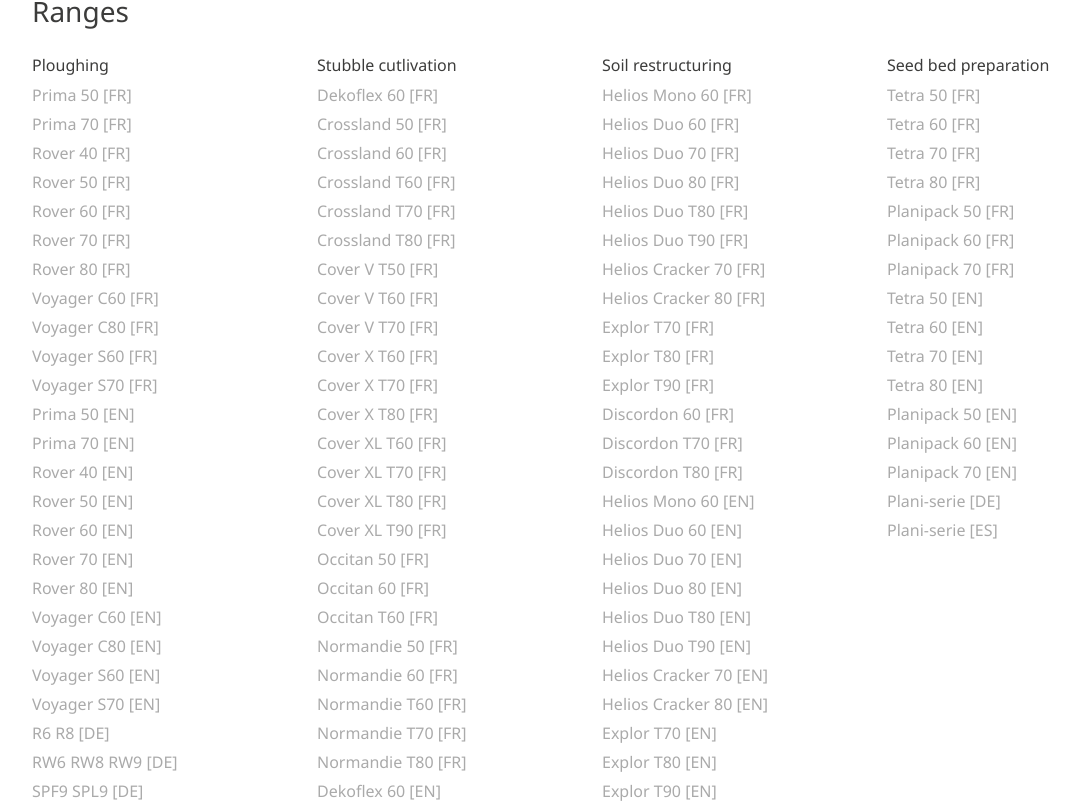
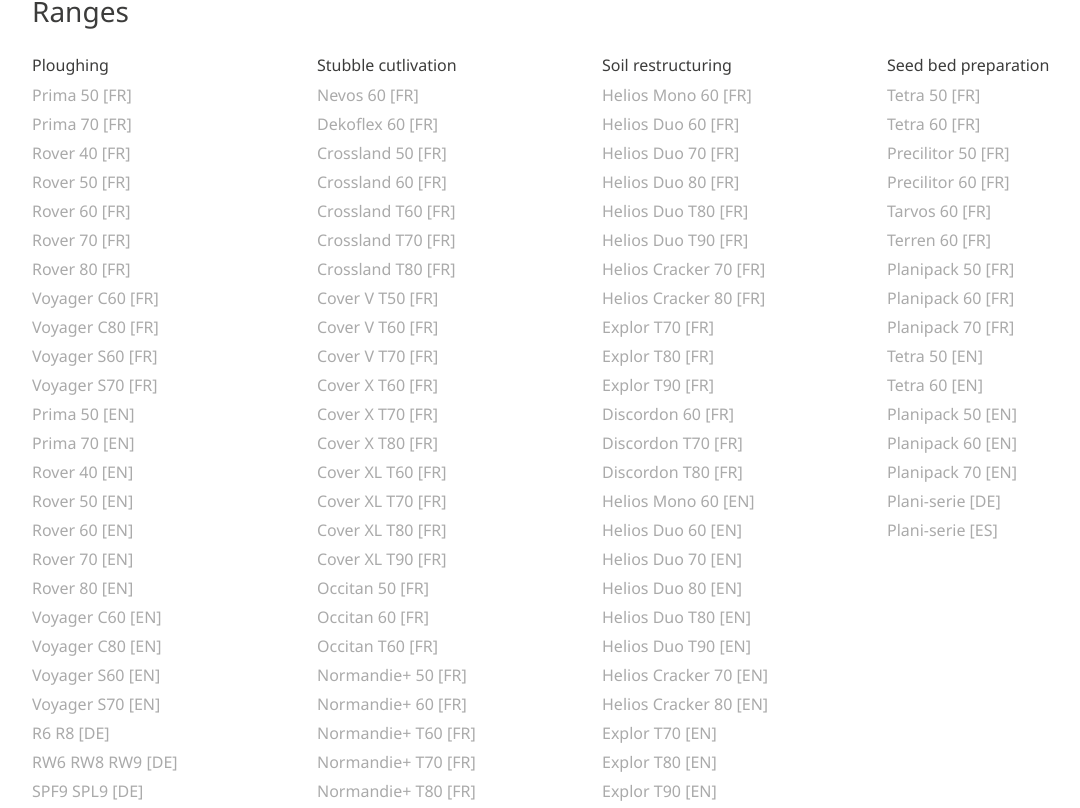
Before and after one commit to JulienYvesRICHARD/marketing.gb-group, a Vue app: page /gregoire-besson in a window 1280 px wide. Shown: the part 2792-3600 px from the top of the page, without its empty margins (53-1133 px from the left). Built offline with nearby package versions, Linux system fonts and the light colour scheme.

Commit message:
Update leaflets (FR)

```diff
--- a/src/views/Gregoire.vue
+++ b/src/views/Gregoire.vue
@@ -656,17 +656,17 @@ export default {
               {
                 name: 'Labour 40 / 50 [FR]',
                 link:
-                  'https://marketing.cellar-c2.services.clever-cloud.com/leaflets/gregoire-besson/ploughing-index-40-50-fr.pdf'
+                  'http://marketing.cellar-c2.services.clever-cloud.com/leaflets/gregoire-besson/2023-02-02-labour-40-50-fr.pdf'
               },
               {
                 name: 'Labour 60 / 70 [FR]',
                 link:
-                  'https://marketing.cellar-c2.services.clever-cloud.com/leaflets/gregoire-besson/ploughing-index-60-70-fr.pdf'
+                  'http://marketing.cellar-c2.services.clever-cloud.com/leaflets/gregoire-besson/2023-02-02-labour-60-70-fr.pdf'
               },
               {
                 name: 'Labour 80 / 90 [FR]',
                 link:
-                  'https://marketing.cellar-c2.services.clever-cloud.com/leaflets/gregoire-besson/ploughing-index-80-90-fr.pdf'
+                  'http://marketing.cellar-c2.services.clever-cloud.com/leaflets/gregoire-besson/2023-02-02-labour-80-90-fr.pdf'
               },
               {
               },
@@ -695,17 +695,17 @@ export default {
               {
                 name: 'Déchaumage 40 / 50 [FR]',
                 link:
-                  'https://marketing.cellar-c2.services.clever-cloud.com/leaflets/gregoire-besson/stubble-cultivation-index-40-50-fr.pdf'
+                  'http://marketing.cellar-c2.services.clever-cloud.com/leaflets/gregoire-besson/2023-02-02-dechaumage-40-50-fr.pdf'
               },
               {
                 name: 'Déchaumage 60 / 70 [FR]',
                 link:
-                  'https://marketing.cellar-c2.services.clever-cloud.com/leaflets/gregoire-besson/stubble-cultivation-index-60-70-fr.pdf'
+                  'http://marketing.cellar-c2.services.clever-cloud.com/leaflets/gregoire-besson/2023-02-02-dechaumage-60-70-fr.pdf'
               },
               {
                 name: 'Déchaumage 80 / 90 [FR]',
                 link:
-                  'https://marketing.cellar-c2.services.clever-cloud.com/leaflets/gregoire-besson/stubble-cultivation-index-80-90-fr.pdf'
+                  'http://marketing.cellar-c2.services.clever-cloud.com/leaflets/gregoire-besson/2023-02-02-dechaumage-80-90-fr.pdf'
               },
               {
               },
@@ -734,12 +734,12 @@ export default {
               {
                 name: 'Restructuration 60 / 70 [FR]',
                 link:
-                  'https://marketing.cellar-c2.services.clever-cloud.com/leaflets/gregoire-besson/restructuring-index-60-70-fr.pdf'
+                  'http://marketing.cellar-c2.services.clever-cloud.com/leaflets/gregoire-besson/2023-02-02-restructuration-60-70-fr.pdf'
               },
               {
                 name: 'Restructuration 80 / 90 [FR]',
                 link:
-                  'https://marketing.cellar-c2.services.clever-cloud.com/leaflets/gregoire-besson/restructuring-index-80-90-fr.pdf'
+                  'http://marketing.cellar-c2.services.clever-cloud.com/leaflets/gregoire-besson/2023-02-02-restructuration-80-90-fr.pdf'
               },
               {
               },
@@ -763,17 +763,12 @@ export default {
               {
                 name: 'Prépa. de sol 40 / 50 [FR]',
                 link:
-                  'https://marketing.cellar-c2.services.clever-cloud.com/leaflets/gregoire-besson/soil-preparation-index-40-50-fr.pdf'
+                  'http://marketing.cellar-c2.services.clever-cloud.com/leaflets/gregoire-besson/2023-02-02-40-50-preparation-de-sol-fr.pdf'
               },
               {
                 name: 'Prépa. de sol 60 / 70 [FR]',
                 link:
-                  'https://marketing.cellar-c2.services.clever-cloud.com/leaflets/gregoire-besson/soil-preparation-index-60-70-fr.pdf'
-              },
-              {
-                name: 'Prépa. de sol 80 / 90 [FR]',
-                link:
-                  'https://marketing.cellar-c2.services.clever-cloud.com/leaflets/gregoire-besson/soil-preparation-index-80-90-fr.pdf'
+                  'http://marketing.cellar-c2.services.clever-cloud.com/leaflets/gregoire-besson/2023-02-02-60-70-preparation-de-sol-fr.pdf'
               },
               {
               },
@@ -822,27 +817,27 @@ export default {
               {
                 name: 'Rover 50 [FR]',
                 link:
-                  'https://marketing.cellar-c2.services.clever-cloud.com/leaflets/gregoire-besson/rover-50-fr.pdf'
+                  'http://marketing.cellar-c2.services.clever-cloud.com/leaflets/gregoire-besson/2023-02-06-rover-50-fr.pdf'
               },
               {
                 name: 'Rover 60 [FR]',
                 link:
-                  'https://marketing.cellar-c2.services.clever-cloud.com/leaflets/gregoire-besson/rover-60-fr.pdf'
+                  'http://marketing.cellar-c2.services.clever-cloud.com/leaflets/gregoire-besson/2023-02-06-rover-60-fr.pdf'
               },
               {
                 name: 'Rover 70 [FR]',
                 link:
-                  'https://marketing.cellar-c2.services.clever-cloud.com/leaflets/gregoire-besson/rover-70-fr.pdf'
+                  'http://marketing.cellar-c2.services.clever-cloud.com/leaflets/gregoire-besson/2023-02-06-rover-70-fr.pdf'
               },
               {
                 name: 'Rover 80 [FR]',
                 link:
-                  'https://marketing.cellar-c2.services.clever-cloud.com/leaflets/gregoire-besson/rover-80-fr.pdf'
+                  'http://marketing.cellar-c2.services.clever-cloud.com/leaflets/gregoire-besson/2023-02-06-rover-80-fr.pdf'
               },
               {
                 name: 'Voyager C60 [FR]',
                 link:
-                  'https://marketing.cellar-c2.services.clever-cloud.com/leaflets/gregoire-besson/voyager-c60-fr.pdf'
+                  'http://marketing.cellar-c2.services.clever-cloud.com/leaflets/gregoire-besson/2023-02-06-voyager-c60-fr.pdf'
               },
               {
                 name: 'Voyager C80 [FR]',
@@ -852,12 +847,12 @@ export default {
               {
                 name: 'Voyager S60 [FR]',
                 link:
-                  'https://marketing.cellar-c2.services.clever-cloud.com/leaflets/gregoire-besson/voyager-s60-fr.pdf'
+                  'http://marketing.cellar-c2.services.clever-cloud.com/leaflets/gregoire-besson/2023-02-06-voyager-s60-fr.pdf'
               },
               {
                 name: 'Voyager S70 [FR]',
                 link:
-                  'https://marketing.cellar-c2.services.clever-cloud.com/leaflets/gregoire-besson/voyager-s70-fr.pdf'
+                  'http://marketing.cellar-c2.services.clever-cloud.com/leaflets/gregoire-besson/2023-02-06-voyager-s70-fr.pdf'
               },
               {
                 name: 'Prima 50 [EN]',
@@ -976,34 +971,39 @@ export default {
             subtitle: 'stubble_cultivation_title',
             blocks: [
           {
+                name: 'Nevos 60 [FR]',
+                link:
+                  'http://marketing.cellar-c2.services.clever-cloud.com/leaflets/gregoire-besson/2023-02-06-nevos-60-fr.pdf'
+              },
+              {
                 name: 'Dekoflex 60 [FR]',
                 link:
-                  'https://marketing.cellar-c2.services.clever-cloud.com/leaflets/gregoire-besson/dekoflex-60-fr.pdf'
+                  'http://marketing.cellar-c2.services.clever-cloud.com/leaflets/gregoire-besson/2023-02-06-dekoflex-60-fr.pdf'
               },
               {
                 name: 'Crossland 50 [FR]',
                 link:
-                  'https://marketing.cellar-c2.services.clever-cloud.com/leaflets/gregoire-besson/crossland-50-fr.pdf'
+                  'http://marketing.cellar-c2.services.clever-cloud.com/leaflets/gregoire-besson/2023-02-06-crossland-50-fr.pdf'
               },
               {
                 name: 'Crossland 60 [FR]',
                 link:
-                  'https://marketing.cellar-c2.services.clever-cloud.com/leaflets/gregoire-besson/crossland-60-fr.pdf'
+                  'http://marketing.cellar-c2.services.clever-cloud.com/leaflets/gregoire-besson/2023-02-06-crossland-60-fr.pdf'
               },
               {
                 name: 'Crossland T60 [FR]',
                 link:
-                  'https://marketing.cellar-c2.services.clever-cloud.com/leaflets/gregoire-besson/crossland-t60-fr.pdf'
+                  'http://marketing.cellar-c2.services.clever-cloud.com/leaflets/gregoire-besson/2023-02-06-crossland-t60-fr.pdf'
               },
               {
                 name: 'Crossland T70 [FR]',
                 link:
-                  'https://marketing.cellar-c2.services.clever-cloud.com/leaflets/gregoire-besson/crossland-t70-fr.pdf'
+                  'http://marketing.cellar-c2.services.clever-cloud.com/leaflets/gregoire-besson/2023-02-06-crossland-t70-fr.pdf'
               },
               {
                 name: 'Crossland T80 [FR]',
                 link:
-                  'https://marketing.cellar-c2.services.clever-cloud.com/leaflets/gregoire-besson/crossland-t80-fr.pdf'
+                  'http://marketing.cellar-c2.services.clever-cloud.com/leaflets/gregoire-besson/2023-02-06-crossland-t80-fr.pdf'
               },
               {
                 name: 'Cover V T50 [FR]',
@@ -1058,42 +1058,42 @@ export default {
               {
                 name: 'Occitan 50 [FR]',
                 link:
-                  'https://marketing.cellar-c2.services.clever-cloud.com/leaflets/gregoire-besson/occitan-50-fr.pdf'
+                  'http://marketing.cellar-c2.services.clever-cloud.com/leaflets/gregoire-besson/2023-02-06-occitan-50-fr.pdf'
               },
               {
                 name: 'Occitan 60 [FR]',
                 link:
-                  'https://marketing.cellar-c2.services.clever-cloud.com/leaflets/gregoire-besson/occitan-60-fr.pdf'
+                  'http://marketing.cellar-c2.services.clever-cloud.com/leaflets/gregoire-besson/2023-02-06-occitan-60-fr.pdf'
               },
               {
                 name: 'Occitan T60 [FR]',
                 link:
-                  'https://marketing.cellar-c2.services.clever-cloud.com/leaflets/gregoire-besson/occitan-t60-fr.pdf'
-              },
-              {
-                name: 'Normandie 50 [FR]',
-                link:
-                  'https://marketing.cellar-c2.services.clever-cloud.com/leaflets/gregoire-besson/normandie-50-fr.pdf'
-              },
-              {
-                name: 'Normandie 60 [FR]',
-                link:
-                  'https://marketing.cellar-c2.services.clever-cloud.com/leaflets/gregoire-besson/normandie-60-fr.pdf'
-              },
-              {
-                name: 'Normandie T60 [FR]',
-                link:
-                  'https://marketing.cellar-c2.services.clever-cloud.com/leaflets/gregoire-besson/normandie-t60-fr.pdf'
-              },
-              {
-                name: 'Normandie T70 [FR]',
-                link:
-                  'https://marketing.cellar-c2.services.clever-cloud.com/leaflets/gregoire-besson/normandie-t70-fr.pdf'
-              },
-              {
-                name: 'Normandie T80 [FR]',
-                link:
-                  'https://marketing.cellar-c2.services.clever-cloud.com/leaflets/gregoire-besson/normandie-t80-fr.pdf'
+                  'http://marketing.cellar-c2.services.clever-cloud.com/leaflets/gregoire-besson/2023-02-06-occitan-t60-fr.pdf'
+              },
+              {
+                name: 'Normandie+ 50 [FR]',
+                link:
+                  'http://marketing.cellar-c2.services.clever-cloud.com/leaflets/gregoire-besson/2023-02-06-normandieplus-50-fr.pdf'
+              },
+              {
+                name: 'Normandie+ 60 [FR]',
+                link:
+                  'http://marketing.cellar-c2.services.clever-cloud.com/leaflets/gregoire-besson/2023-02-06-normandieplus-60-fr.pdf'
+              },
+              {
+                name: 'Normandie+ T60 [FR]',
+                link:
+                  'http://marketing.cellar-c2.services.clever-cloud.com/leaflets/gregoire-besson/2023-02-06-normandieplus-t60-fr.pdf'
+              },
+              {
+                name: 'Normandie+ T70 [FR]',
+                link:
+                  'http://marketing.cellar-c2.services.clever-cloud.com/leaflets/gregoire-besson/2023-02-06-normandieplus-t70-fr.pdf'
+              },
+              {
+                name: 'Normandie+ T80 [FR]',
+                link:
+                  'http://marketing.cellar-c2.services.clever-cloud.com/leaflets/gregoire-besson/2023-02-06-normandieplus-t80-fr.pdf'
               },
               {
                 name: 'Dekoflex 60 [EN]',
@@ -1269,12 +1269,12 @@ export default {
               {
                 name: 'Helios Mono 60 [FR]',
                 link:
-                  'https://marketing.cellar-c2.services.clever-cloud.com/leaflets/gregoire-besson/helios-mono-60-fr.pdf'
+                  'http://marketing.cellar-c2.services.clever-cloud.com/leaflets/gregoire-besson/2023-02-06-helios-mono-60-fr.pdf'
               },
               {
                 name: 'Helios Duo 60 [FR]',
                 link:
-                  'https://marketing.cellar-c2.services.clever-cloud.com/leaflets/gregoire-besson/helios-duo-60-fr.pdf'
+                  'http://marketing.cellar-c2.services.clever-cloud.com/leaflets/gregoire-besson/2023-02-06-helios-duo-60-fr.pdf'
               },
               {
                 name: 'Helios Duo 70 [FR]',
@@ -1453,14 +1453,24 @@ export default {
                   'https://marketing.cellar-c2.services.clever-cloud.com/leaflets/gregoire-besson/tetra-60-fr.pdf'
               },
               {
-                name: 'Tetra 70 [FR]',
-                link:
-                  'https://marketing.cellar-c2.services.clever-cloud.com/leaflets/gregoire-besson/tetra-70-fr.pdf'
-              },
-              {
-                name: 'Tetra 80 [FR]',
-                link:
-                  'https://marketing.cellar-c2.services.clever-cloud.com/leaflets/gregoire-besson/tetra-80-fr.pdf'
+                name: 'Precilitor 50 [FR]',
+                link:
+                  'http://marketing.cellar-c2.services.clever-cloud.com/leaflets/gregoire-besson/2023-02-06-precilitor-50-fr.pdf'
+              },
+              {
+                name: 'Precilitor 60 [FR]',
+                link:
+                  'http://marketing.cellar-c2.services.clever-cloud.com/leaflets/gregoire-besson/2023-02-06-precilitor-60-fr.pdf'
+              },
+              {
+                name: 'Tarvos 60 [FR]',
+                link:
+                  'http://marketing.cellar-c2.services.clever-cloud.com/leaflets/gregoire-besson/2023-02-06-tarvos-60-fr.pdf'
+              },
+              {
+                name: 'Terren 60 [FR]',
+                link:
+                  'http://marketing.cellar-c2.services.clever-cloud.com/leaflets/gregoire-besson/2023-02-06-terren-60-fr.pdf'
               },
               {
                 name: 'Planipack 50 [FR]',
@@ -1486,16 +1496,6 @@ export default {
                 name: 'Tetra 60 [EN]',
                 link:
                   'https://marketing.cellar-c2.services.clever-cloud.com/leaflets/gregoire-besson/tetra-60-en.pdf'
-              },
-              {
-                name: 'Tetra 70 [EN]',
-                link:
-                  'https://marketing.cellar-c2.services.clever-cloud.com/leaflets/gregoire-besson/tetra-70-en.pdf'
-              },
-              {
-                name: 'Tetra 80 [EN]',
-                link:
-                  'https://marketing.cellar-c2.services.clever-cloud.com/leaflets/gregoire-besson/tetra-80-en.pdf'
               },
               {
                 name: 'Planipack 50 [EN]',
```
